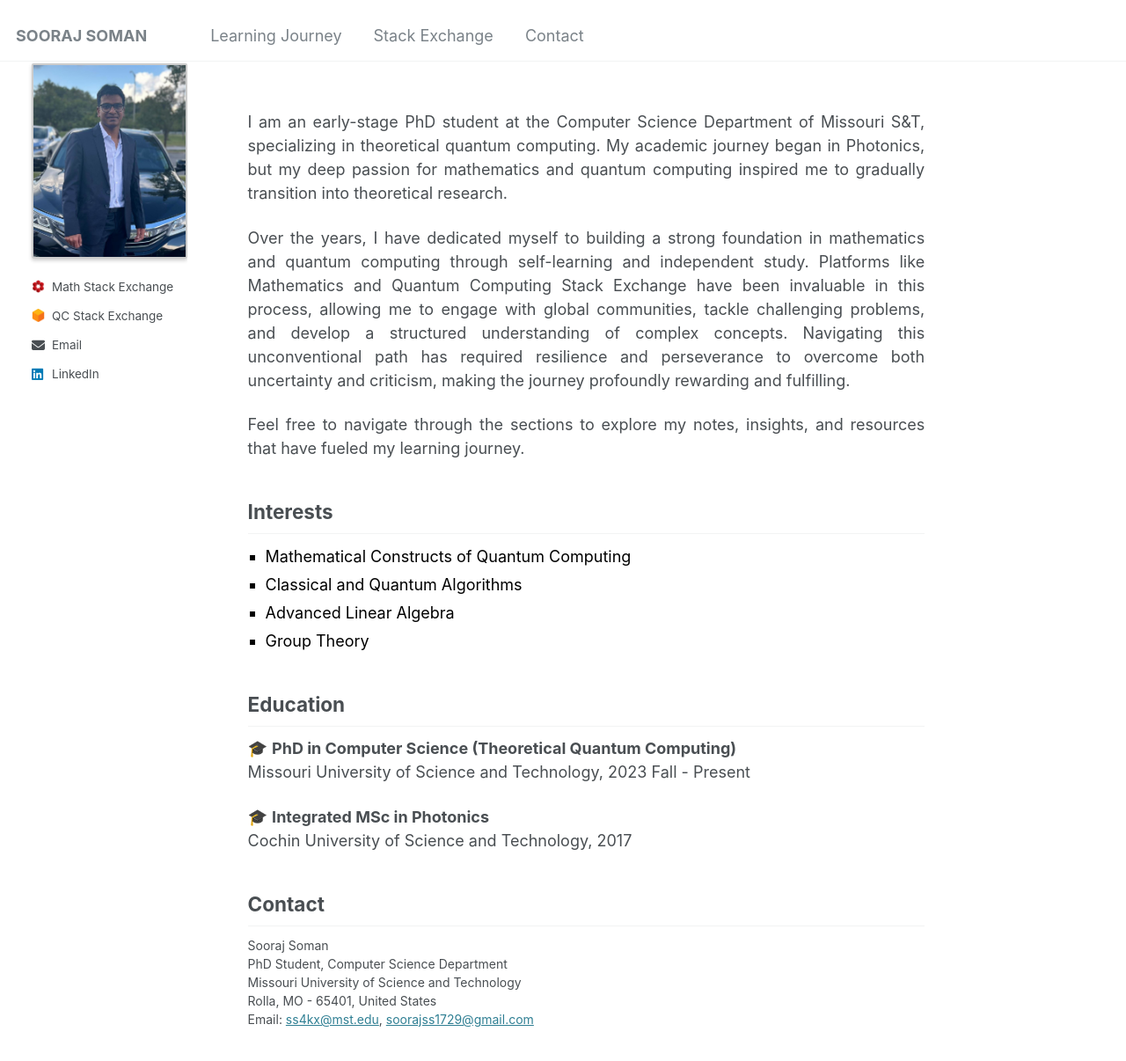
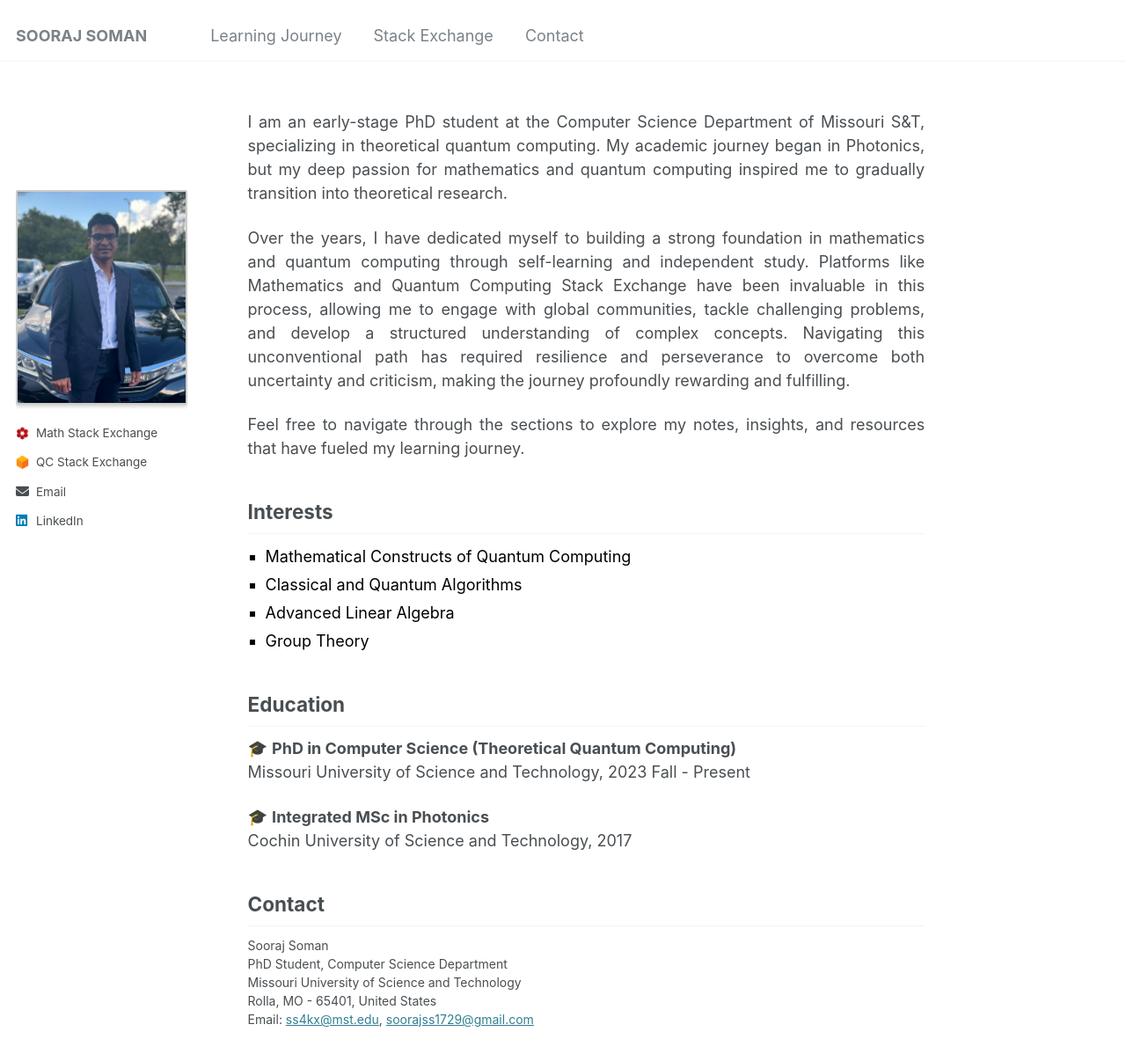
Before and after one commit to soorajss1729/soorajss1729.github.io, a Jekyll site: the page built from _pages/about.md, in a window 1280 px wide and 1400 px high. Shown: the top 1206 px of the window at 88% size. Built offline with Jekyll 4.4.1, drawn with Linux system fonts in a browser that asks for light colours.

Commit message:
Update _sidebar.scss

```diff
--- a/_sass/_sidebar.scss
+++ b/_sass/_sidebar.scss
@@ -76,9 +76,9 @@
    Author profile and links
    ========================================================================== */
 .sidebar {
-  margin-top: 1em;       /* Remove top margin */
-  padding-top: 1em;    /* Uniform padding for alignment */
-  padding-left: 1em;   /* Match left space */
+  margin-top: 10em;       /* Remove top margin */
+  padding-top: 0em;    /* Uniform padding for alignment */
+  padding-left: 0em;   /* Match left space */
 }
 
 
```
